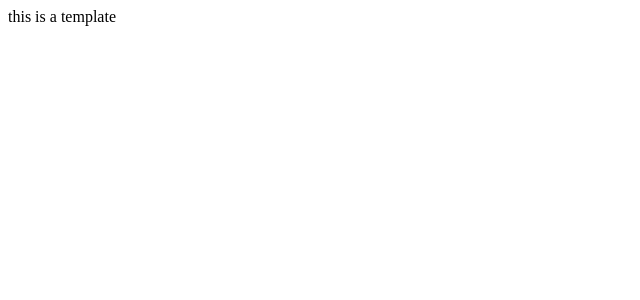
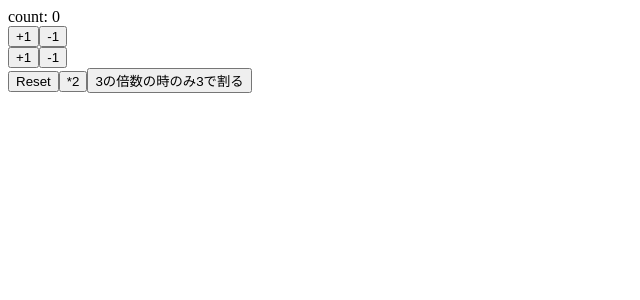
Before and after one commit to masayuki-0319/ham-react-hooks-101, a React (Create React App) app: page / in a window 1280 px wide. Shown: the top 300 px of the page, without its empty margins (0-640 px from the left). Built offline with nearby package versions, Linux system fonts and the light colour scheme.

Commit message:
カウンター機能を追加

```diff
--- a/src/App.tsx
+++ b/src/App.tsx
@@ -1,10 +1,35 @@
-import React from 'react'
+import React, { useState } from 'react'
 
 const App = () => {
+  const [count, setCount] = useState(0)
+
+  const increment = () => setCount(count + 1)
+  const decrement = () => setCount(count - 1)
+
+  const increment2 = () => setCount(previousCount => previousCount + 1)
+  const decrement2 = () => setCount(previousCount => previousCount - 1)
+
+  const reset = () => setCount(0)
+  const double = () => setCount(count * 2)
+  const devide3 = () => setCount(previousCount => previousCount % 3 == 0 ? previousCount / 3 : previousCount)
+
   return (
-    <div>
-      this is a template
-    </div>
+    <>
+      <div>count: {count}</div>
+      <div>
+        <button onClick={increment}>+1</button>
+        <button onClick={decrement}>-1</button>
+      </div>
+      <div>
+        <button onClick={increment2}>+1</button>
+        <button onClick={decrement2}>-1</button>
+      </div>
+      <div>
+        <button onClick={reset}>Reset</button>
+        <button onClick={double}>*2</button>
+        <button onClick={devide3}>3の倍数の時のみ3で割る</button>
+      </div>
+    </>
   );
 }
 
--- /dev/null
+++ b/src/react-app-env.d.ts
@@ -0,0 +1 @@
+/// <reference types="react-scripts" />
```
Also changed, not shown: tsconfig.json (added, +25 -0 lines).
